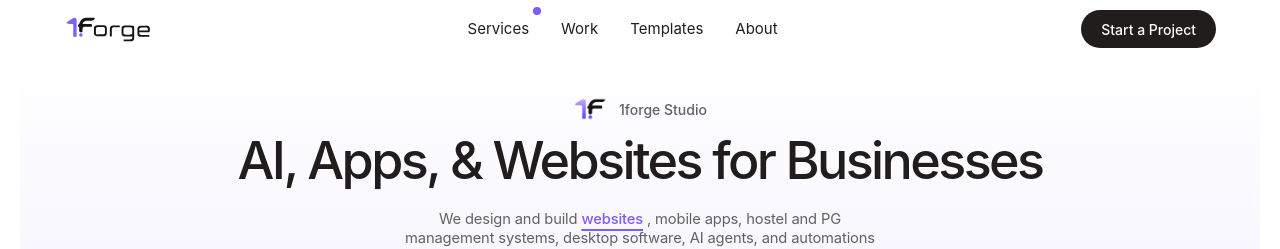
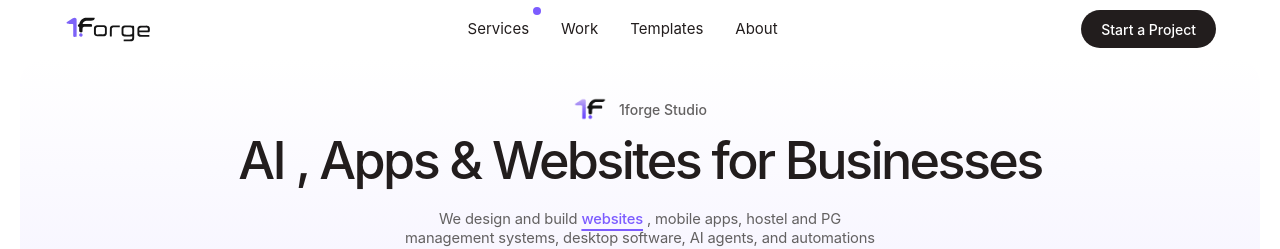
Before and after one commit to 1forgeco/1forge.in, a Next.js app: page / in a window 1280 px wide. Shown: the top 249 px of the page. Built offline with nearby package versions, Linux system fonts and the light colour scheme.

Commit message:
Fix spacing in hero component heading

```diff
--- a/app/components/hero.tsx
+++ b/app/components/hero.tsx
@@ -59,7 +59,7 @@ export function Hero() {
             margin: 0,
           }}
         >
-          AI, Apps, &amp; Websites for Businesses
+          AI , Apps &amp; Websites for Businesses
         </h1>
 
         <p
```
